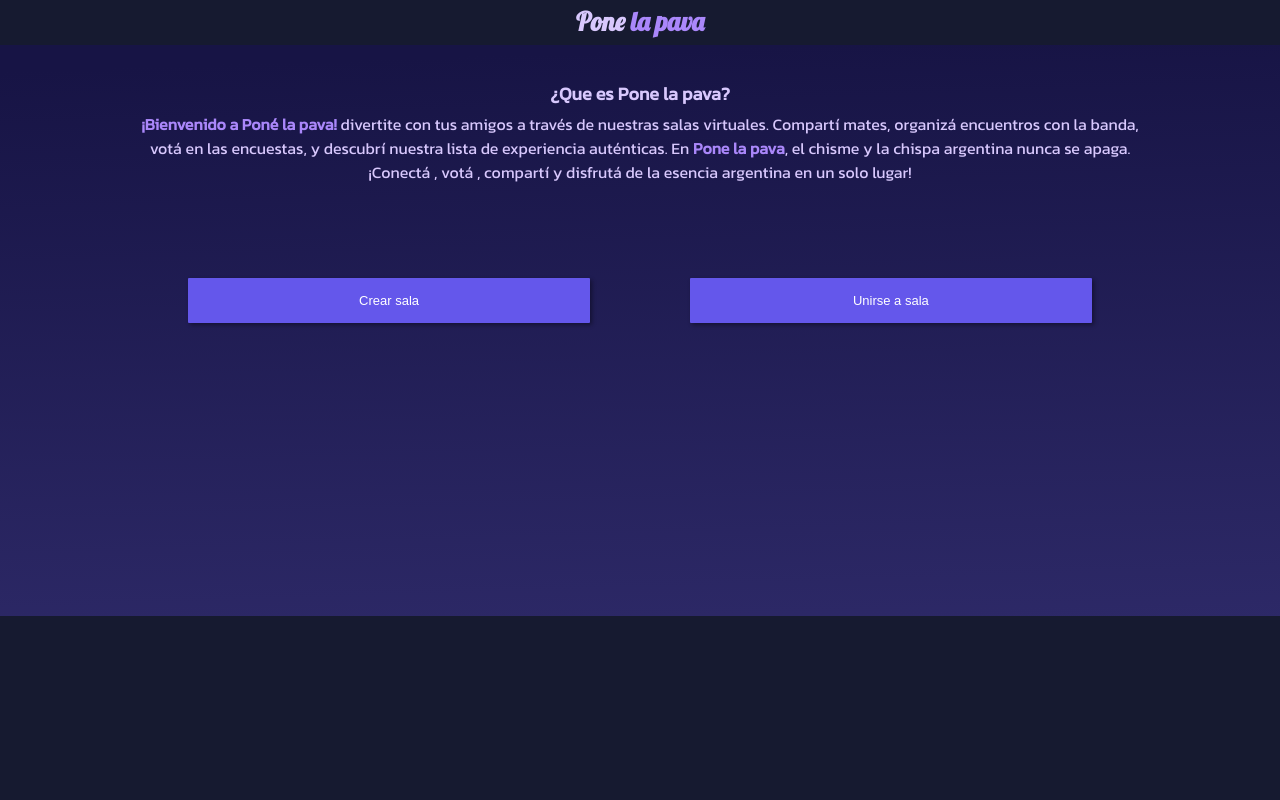
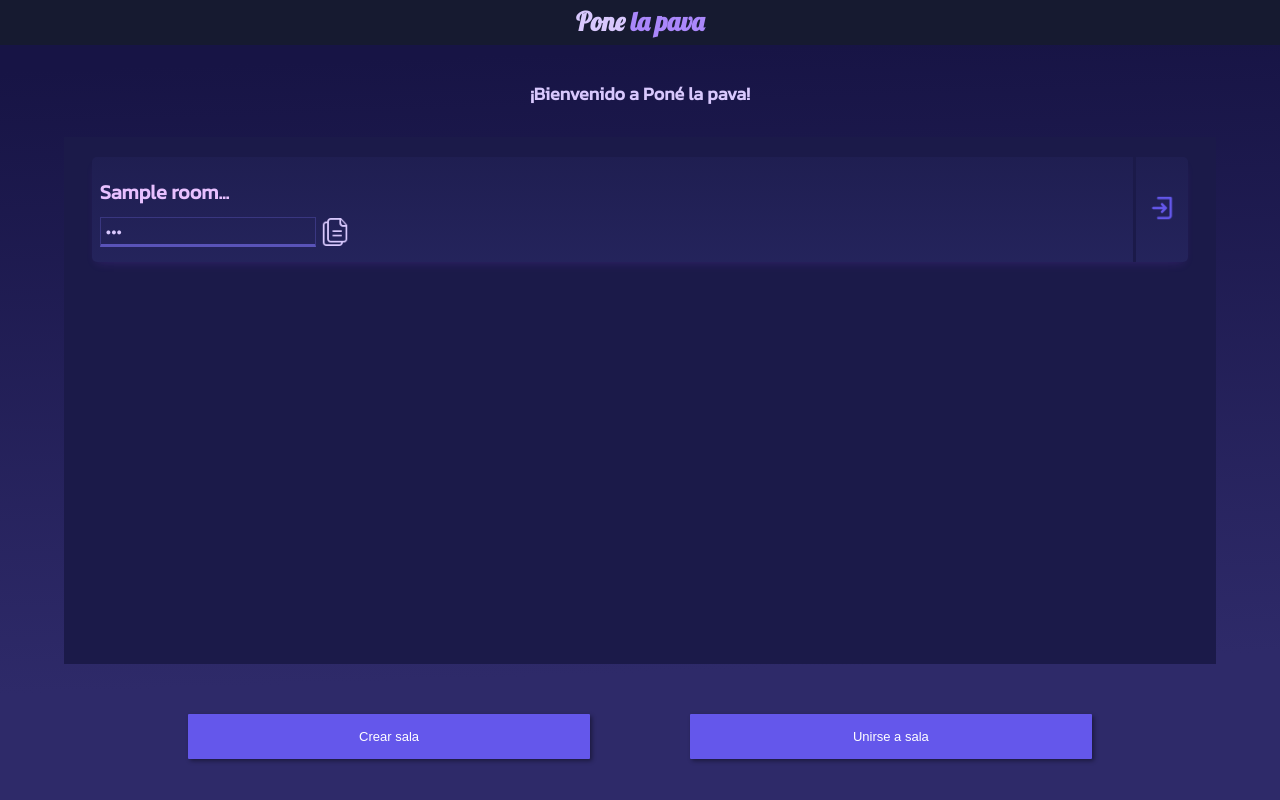
Before and after one commit to lauto16/Pone-la-pava, a Django app: page / in a window 1280 px wide. Run offline with Django 5.2, Linux system fonts and the light colour scheme; a user stored in the database is signed in; tables that the repository leaves empty hold one stand-in row (values such as "Sample post"); parts of the project's set-up code (start-up, migrations or seed data) failed here and were passed over.

Commit message:
Room list terminada

```diff
--- a/Mate/static/css/index.css
+++ b/Mate/static/css/index.css
@@ -30,12 +30,6 @@ body {
     background: linear-gradient(178.1deg, rgb(23, 20, 69) 8.5%, rgb(46, 42, 105) 82.4%);
     display: flex;
     flex-direction: column;
-}
-
-footer {
-    height: 25%;
-    width: 100%;
-    background-color: #161A30;
 }
 
 .container {
@@ -75,7 +69,11 @@ footer {
     margin-top: 5px;
 }
 
-strong {
+#strong-logo{
+    color: #aa87fa;
+}
+
+.generic-strong {
     color: #aa87fa;
 }
 
@@ -91,22 +89,16 @@ strong {
     margin-right: 10%;
 }
 
-#content-description {
-    font-size: 16px;
-    text-align: center;
-    margin-top: 5px;
-}
-
 /* BUTTONS */
 
 .container-buttons-room {
     display: flex;
     flex-direction: column;
-    height: 50%;
+    height: 20%;
     width: 80%;
     margin-left: 10%;
     margin-right: 10%;
-    margin-top: 5%;
+    margin-top: 20px;
 }
 
 .container-buttons {
@@ -169,6 +161,133 @@ strong {
     border: 1px solid #231f4b;
 }
 
+/* ROOMS LIST */
+
+.container-rooms{
+    height: 90%;
+    width: 90%;
+    margin-left: 5%;
+    margin-right: 5%;
+    margin-top: 30px;
+    padding: 5px;
+    background-color:#1b1a49;
+    display: flex;
+    flex-direction: column;
+}
+
+.rooms{
+    height: 90%;
+    width: 100%;
+    display: flex;
+    flex-direction: column;
+}
+
+.room-select{
+    display: inline-flex;
+    min-height: 19%;
+    max-height: 25%;
+    width: 96%;
+    margin-left: 2%;
+    margin-right: 2%;
+    margin-top: 15px;
+    box-shadow: rgba(151, 65, 252, 0.2) 0 5px 10px -5px;
+    background-color: #2e2e7036;
+    background: linear-gradient(180deg, #2e2e7036 0%, #2e2e7079 100%);
+    border-radius: 5px;
+    font-family: 'Kanit', sans-serif;
+}
+
+.room-data{
+    height: 100%;
+    width: 95%;
+    word-wrap: break-word;
+    padding: 5px 5px 5px 8px;
+}
+
+.p-room-name{
+    color: #e8c0ff;
+    font-size: 20px;
+    margin-bottom: 10px;
+    margin-top: 15px;
+
+}
+
+#span-room-code{
+    color: #6457eb;
+}
+
+.join-created-room{
+    width: 5%;
+    height: 100%;
+    display: flex;
+    flex-direction: column;
+}
+
+.join-created-room-button{
+    width: 100%;
+    height: 100%;
+    background-color: transparent;
+    outline: none;
+    border: 0px;
+    border-left: 3px solid #1b1a49;
+    transition: ease opacity 0.2s;
+}
+
+.join-created-room-button:hover{
+    box-shadow: rgba(155, 84, 235, 0.4) 0 10px 15px -10px;
+    cursor: pointer;
+    opacity: 0.5;
+}
+
+.img-join{
+    height: 30px;
+    aspect-ratio: 1;
+}
+
+.room-code-container{
+    display: inline-flex;
+    width: 70%;
+}
+
+.img-copy{
+    width: 28px;
+    aspect-ratio: 1;
+    margin-bottom: 8px;
+    margin-left: 5px;
+}
+
+.copy-room-code{
+    background-color: transparent;
+    outline: none;
+    border: 0px;
+    transition: ease opacity 0.2s
+}
+
+.copy-room-code:hover{
+    opacity: 0.5;
+    cursor: pointer;
+}
+
+.room-code-displayer{
+    height: 30px;
+    width: 30%;
+    padding: 5px;
+    margin-bottom: 10px;
+    background-color: transparent;
+    color: #d8c8fd;
+    border: 1px solid #796fee46;
+    border-bottom: 3px solid #796feea2;
+    font-size: 16px;
+    font-family: 'Kanit', sans-serif;
+
+}
+
+.form-join-created-room{
+    width: 100%;
+    height: 100%;
+    text-align: center;
+}
+
 /* CHAT-MODAL */
 
 .chat-modal{
--- a/Mate/static/js/index.js
+++ b/Mate/static/js/index.js
@@ -20,6 +20,20 @@ const form_send_message = document.getElementById('form-send-message')
 
 const room_code_strong = document.getElementById('room-code-strong')
 const room_name = document.getElementById('room-name')
+
+
+function textShortener(element_class, x){
+
+    const textElements = document.querySelectorAll(element_class)
+
+    textElements.forEach(element => {
+        var text = element.textContent || element.innerText;
+        if (text.length > 10){
+            element.textContent = text.substring(0, x) + "...";
+        }
+    });
+}
+
 
 function sleep(ms) {
     return new Promise(resolve => setTimeout(resolve, ms));
--- a/Mate/templates/index.html
+++ b/Mate/templates/index.html
@@ -47,7 +47,7 @@
     <div class="modal-create-room" id="modal-create-room">
         <div class="close-modal">
             <button id="close-modal-create">
-                <strong>X</strong>
+                <strong class="generic-strong">X</strong>
             </button>
         </div>
         <form action="" id="form-create-room">
@@ -82,7 +82,7 @@
     <div class="modal-join-room" id="modal-join-room">
         <div class="close-modal">
             <button id="close-modal-join">
-                <strong>X</strong>
+                <strong class="generic-strong">X</strong>
             </button>
         </div>
         <form action="" id="form-join-room">
@@ -117,24 +117,34 @@
         </header>
         <main>
             <section class="description">
-                <h1 id="title-description">¿Que es Pone la pava?</h1>
-                <div id="content-description">
-                    <strong>
-                        ¡Bienvenido a Pon&eacute;
-                        la pava!</strong> divertite con tus amigos a través de
-                    nuestras salas virtuales. Compart&iacute;
-                    mates, organiz&aacute;
-                    encuentros con la banda, vot&aacute;
-                    en las encuestas, y descubr&iacute;
-                    nuestra lista de experiencia
-                    auténticas. En <strong>Pone la pava</strong>, el chisme y la
-                    chispa argentina nunca se
-                    apaga.
-                    ¡Conect&aacute;
-                    , vot&aacute;
-                    , compart&iacute;
-                    y disfrut&aacute;
-                    de la esencia argentina en un solo lugar!
+                <h1 id="title-description">¡Bienvenido a Pon&eacute;
+                    la pava!
+                </h1>
+            </section>
+            <section class="container-rooms">
+                <div class="rooms">
+                    {% for room in rooms %}
+                    <div class="room-select">
+                        <div class="room-data">
+                            <p class="p-room-name"><strong class="strong-room-name">{{ room.name }}</strong></p>
+                            <div class="room-code-container">
+                                <input readonly value="{{ room.code }}" type="password" class="room-code-displayer" id="room_code-{{ room.code }}">
+                                <button class="copy-room-code">
+                                    <img class="img-copy" src="{% static 'img/copy.png' %}" alt="Entrar">
+                                </button>
+                            </div>
+                        </div>
+                        <div class="join-created-room">
+                            <form action="" class="form-join-created-room">
+                                <!--enviar msg al websocket que elimine de la bd la room y lo cierre-->
+                                <button class="join-created-room-button" id="join_room-{{room.id}}">
+                                    <img class="img-join" src="{% static 'img/join.png' %}" alt="Entrar">
+                                </strong>
+                                </button>
+                            </form>
+                        </div>
+                    </div>
+                    {% endfor %}
                 </div>
             </section>
             <section class="container-buttons-room">
@@ -151,9 +161,6 @@
                     </div>
                 </div>
             </section>
-            <footer>
-
-            </footer>
         </main>
     </div>
 
@@ -162,7 +169,10 @@
 <script src="{% static 'js/jquery.js' %}"></script>
 <script src="{% static 'js/index.js' %}"></script>
 <script>
+
+    /* AL CREAR UNA SALA NUEVA Y AGREGARLA A LA LISTA MEDIANTE JS, RECORDAR DE APLICARLE TEXT SHORTENER */
     errorHandler()
+    textShortener(element_class='.strong-room-name', x=20)
 </script>
 
 </html>
--- a/Mate/utils.py
+++ b/Mate/utils.py
@@ -20,7 +20,7 @@ class verifiedSocket():
         room_name = str(room_name)
         for char in room_name:
             if char.isalnum():
-                return room_name.replace(" ", "")
+                return room_name.replace(' ', '')
 
         return None
 
@@ -79,7 +79,7 @@ class verifiedSocket():
                 return None
 
         except Exception as e:
-            logger.exception("Error: %s", str(e))
+            logger.exception('Error: %s', str(e))
             return None
 
     def verified(self):
@@ -105,7 +105,7 @@ def createRoomRegister(name, code, user, people_amount):
         return True
 
     except Exception as e:
-        logger.exception("Error: %s", str(e))
+        logger.exception('Error: %s', str(e))
         return False
 
 
@@ -115,7 +115,7 @@ def roomExists(room_code):
         return True
 
     except Exception as e:
-        logger.exception("Error: %s", str(e))
+        logger.exception('Error: %s', str(e))
         return False
 
 
@@ -131,7 +131,7 @@ def updateConnection(user, channel_name, code_room, state):
         return True
 
     except Exception as e:
-        logger.exception("Error: %s", str(e))
+        logger.exception('Error: %s', str(e))
         return False
 
 
@@ -151,7 +151,7 @@ def isConnected(user):
         }
 
     except Exception as e:
-        logger.exception("Error: %s", str(e))
+        logger.exception('Error: %s', str(e))
         return False
 
     return response
@@ -170,13 +170,24 @@ def getRoomName(room_code):
     try:
         return Room.objects.get(code=room_code).name
     except Exception as e:
-        logger.exception("Error: %s", str(e))
+        logger.exception('Error: %s', str(e))
         return ''
+
+
+def getRooms(user):
+
+    rooms = []
+    try:
+        rooms = list(Room.objects.filter(user=user))
+    except Exception as e:
+        logger.exception('Error %s', str(e))
+
+    return rooms
 
 
 def getRoom(room_code):
     try:
         return Room.objects.get(code=room_code)
     except Exception as e:
-        logger.exception("Error: %s", str(e))
+        logger.exception('Error: %s', str(e))
         return None
--- a/chat/views.py
+++ b/chat/views.py
@@ -1,11 +1,15 @@
-from Mate.utils import getUser, updateConnection
+from Mate.utils import getUser, getRooms
 from django.shortcuts import render
 from django.http import JsonResponse
 from django.contrib.auth.decorators import login_required
 import json
 
+
 @login_required
 def lobby(request):
+
+    user = getUser(request)
+    rooms = getRooms(user)
 
     if request.method == 'POST':
 
@@ -14,4 +18,4 @@ def lobby(request):
 
         return JsonResponse({'room_name': room_name})
 
-    return render(request, 'index.html')
+    return render(request, 'index.html', {'rooms': rooms})
```
Also changed, not shown: other parts of Mate/static/css/index.css (+46 -3 lines), chat/consumers.py (+30 -18 lines), Mate/static/img/copy.png (added), Mate/static/img/join.png (added), chat/migrations/0006_usersconnected.py (added), chat/migrations/0007_rename_room_usersconnected_room_code.py (added), chat/migrations/0008_delete_usersconnected.py (added).
